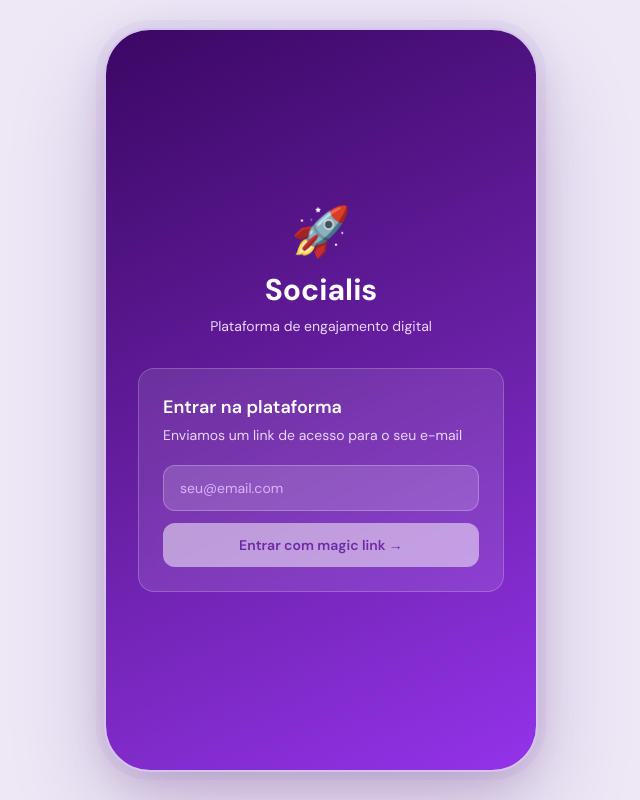
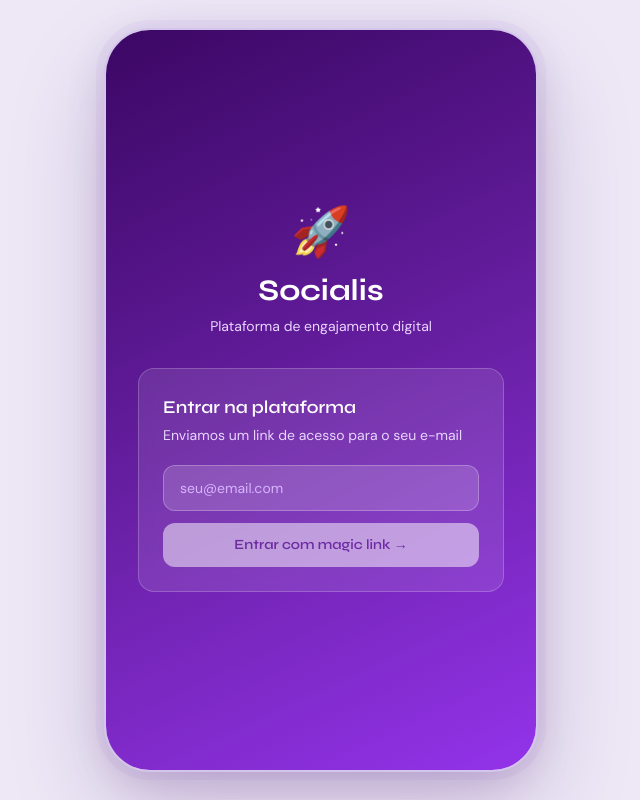
Before and after one commit to socialis1234/socialis, a Next.js app: page /login in a window 1280 px wide. Shown: the whole page, without its empty margins (319-959 px from the left). Built offline with nearby package versions, Linux system fonts and the light colour scheme; no server answers.

Commit message:
Update globals.css

```diff
--- a/src/app/globals.css
+++ b/src/app/globals.css
@@ -12,6 +12,9 @@
   --green: #059669;
   --amber: #D97706;
   --red: #DC2626;
+  --font-sans: 'DM Sans', system-ui, sans-serif;
+  --font-display: 'Syne', system-ui, sans-serif;
+  --font-mono: 'DM Mono', monospace;
 }
 
 * {
```
